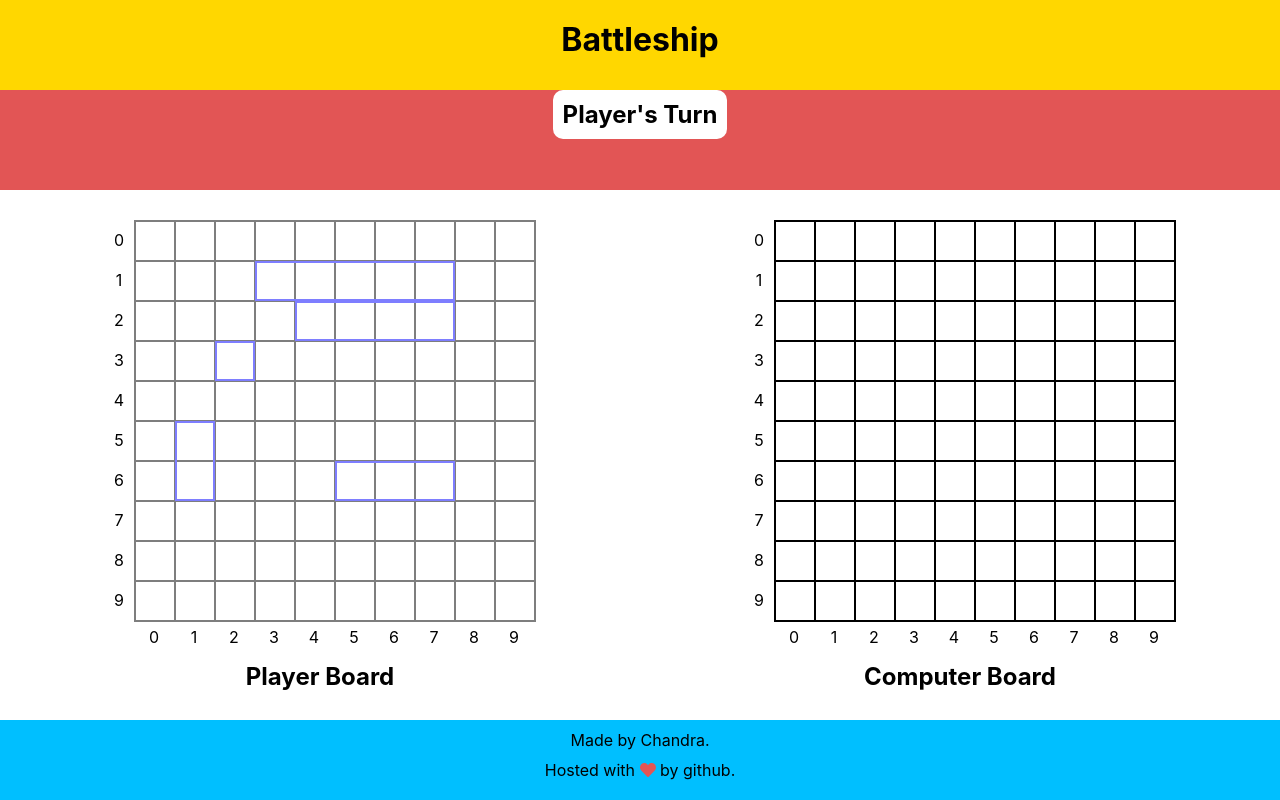
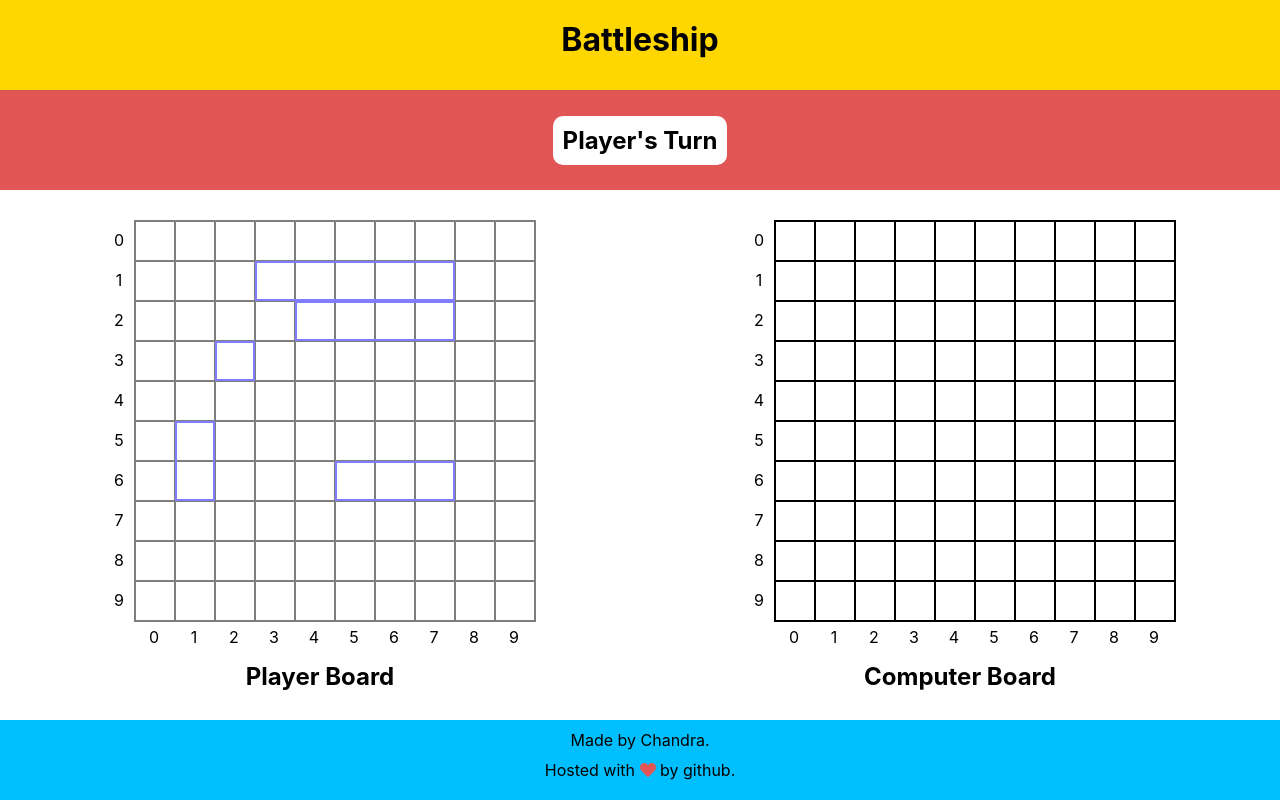
Before and after one commit to CodeSurfer3022/battleship, a React (Create React App) app: page / in a window 1280 px wide. Built offline with nearby package versions, Linux system fonts and the light colour scheme.

Commit message:
animate cell when position is attacked

```diff
--- a/src/Components/Cell.css
+++ b/src/Components/Cell.css
@@ -2,6 +2,9 @@
     height: 40px;
     width: 40px;
     border: 1px solid black;
+}
+
+.Computer .cell {
     cursor: pointer;
 }
 
@@ -12,3 +15,31 @@
 .miss {
     background-color: gray;
 }
+
+.Player .hit {
+    animation-name: hit;
+    animation-duration: 1000ms;
+}
+
+.Player .miss {
+    animation-name: miss;
+    animation-duration: 1000ms;
+}
+
+@keyframes hit {
+    0%{
+        background-color: black;
+    }
+    100% {
+        background-color: red;
+    }
+}
+
+@keyframes miss {
+    0%{
+        background-color: blue;
+    }
+    100% {
+        background-color: gray;
+    }
+}
--- a/src/Components/GameRibbon.css
+++ b/src/Components/GameRibbon.css
@@ -1,9 +1,9 @@
 .game-ribbon {
     height: 100px;
     background: #e25555;
-    /*display: flex;*/
-    /*align-items: center;*/
-    /*justify-content: center;*/
+    display: flex;
+    align-items: center;
+    justify-content: center;
 }
 
 .banner {
--- a/src/Components/Main.js
+++ b/src/Components/Main.js
@@ -37,7 +37,7 @@ for(let i = 0; i < 100; i ++) initialValues.push(undefined);
 
 // The initial turn is of player
 let turn = player;
-let attackResult, resultMsg;
+let attackResult;
 let winner;
 console.log(computer.ships.forEach(ship => console.log(ship.positions)));
 
@@ -53,8 +53,6 @@ function Main() {
     player.attack(opponent, position);
 
     attackResult = opponent.board.isPositionHit((position));
-    resultMsg = attackResult ? 'hit' : 'miss';
-    // console.log(`${player.name} shot a fire, and ${opponent.board.isPositionHit((position))}`);
 
     // For computer, we need to update hits and misses, so it can remember them
     // and use it to attack more intelligently next time like humans do!
@@ -68,7 +66,7 @@ function Main() {
 
     // If this attack sinks all ships, player won!
     if(opponent.board.areAllShipsSunk()) {
-      winner = player.name;
+      winner = player;
     }
 
     turn = opponent;
@@ -92,16 +90,21 @@ function Main() {
     if (computer.board.isPositionAttacked(position)) return;
     attack(player, computer, position);
 
+    console.log(turn);
+
     // computer's attack on player
     position = computerAttack.getAttackPosition(player.board);
-    // console.log(position)
-    attack(computer, player, position);
-    // setTimeout(() => attack(computer, player, position), 1000);
+    setTimeout(() => attack(computer, player, position), 1000);
+    console.log(turn);
   }
 
   return(
     <main>
-      <GameRibbon turn={turn} winner={winner}/>
+      <GameRibbon turn={turn}
+                  opponent={turn === player ? computer: player}
+                  winner={winner}
+                  attackResult={attackResult}
+      />
       <PlayArea
         player={player}
         computer={computer}
--- a/src/Helpers/computerAttack.js
+++ b/src/Helpers/computerAttack.js
@@ -87,8 +87,6 @@ const computerAttack = (() => {
 
     const getAttackPosition = (board) => {
         if (hit) {
-            console.log('inside ' + hit + directions);
-
             // get a valid position i.e on board and on same column for
             // vertical ships, same row for horizontal ships
             let position = getPositionBasedOnHit(hit, directions[0], board);
```
Also changed, not shown: 1 other file (tests, documents, lock files or other folders).
